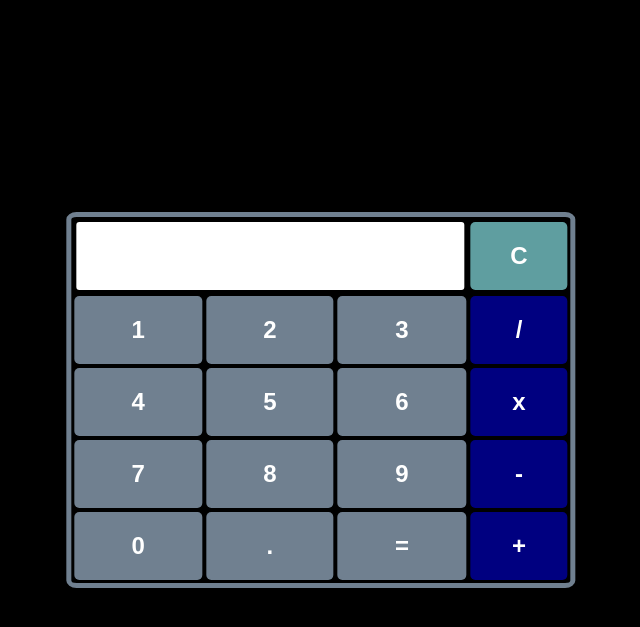
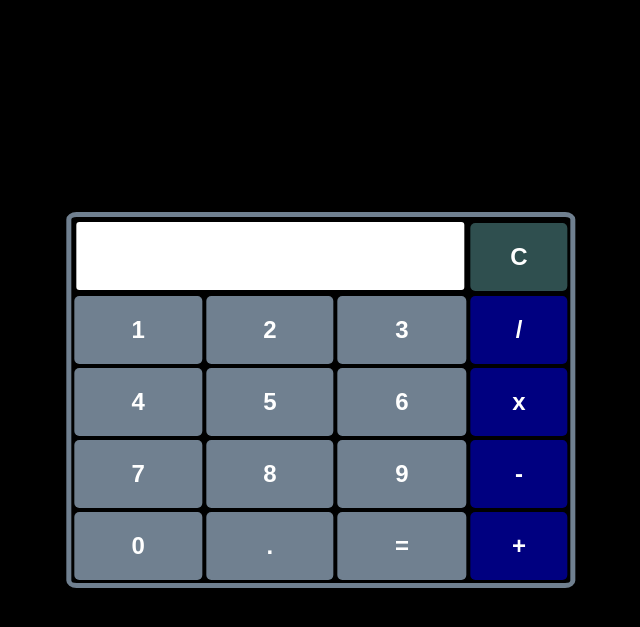
Before and after one commit to chensxb97/basicCalculator, a Flask app: page / in a window 1280 px wide, while the restyled element is pressed. Shown: the top 627 px of the page, without its empty margins (319-959 px from the left). Run offline with Flask 3, Linux system fonts and the light colour scheme; some libraries are stand-ins or nearby versions.

Commit message:
added button click animation

```diff
--- a/templates/calculator.html
+++ b/templates/calculator.html
@@ -36,6 +36,11 @@
             border: none;
             border-radius: 5px;
             border: 2px solid black;
+        }
+
+        button:active {
+            transform: translateY(1px);
+            background-color: darkslategray;
         }
 
         .number {
```
